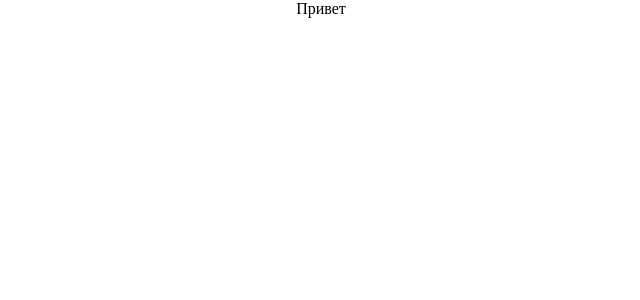
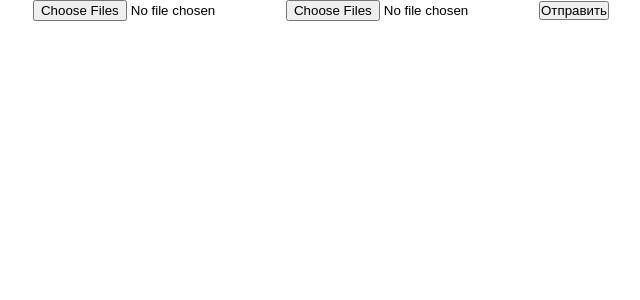
Before and after one commit to 4elovekov/gluing-Images, a React (Create React App) app: page / in a window 1280 px wide. Shown: the top 300 px of the page, without its empty margins (319-959 px from the left). Built offline with nearby package versions, Linux system fonts and the light colour scheme.

Commit message:
add: input, button components

```diff
--- a/src/App.js
+++ b/src/App.js
@@ -1,10 +1,47 @@
-import React from "react";
+import React, { useState } from 'react';
+import axios from 'axios';
 import "./styles/App.css";
+import MyButton from "./components/UI/MyButton/MyButton";
+import MyInput from "./components/UI/MyInput/MyInput";
 
 function App() {
+    const [selectedFiles, setSelectedFiles] = useState([]);
+
+    const handleFileChange = (event) => {
+        const files = event.target.files;
+        setSelectedFiles(files);
+    };
+
+    const handleUpload = async () => {
+        if (selectedFiles.length === 0) {
+            console.error('No files selected.');
+            return;
+        }
+
+        try {
+            const formData = new FormData();
+            for (let i = 0; i < selectedFiles.length; i++) {
+                formData.append('images', selectedFiles[i]);
+            }
+
+            const response = await axios.post('myapi', formData, {
+                headers: {
+                    'Content-Type': 'multipart/form-data'
+                }
+            });
+
+            console.log('Response:', response.data);
+        } catch (error) {
+            console.error('Error:', error);
+        }
+    };
 
     return (
-        <div className="App">Привет</div>
+        <div className="App">
+            <MyInput onChange={handleFileChange}/>
+            <input type="file" onChange={handleFileChange} multiple accept="image/jpeg, image/png"/>
+            <MyButton onClick={handleUpload} children={"Отправить"}/>
+        </div>
     )
 }
 
--- /dev/null
+++ b/src/components/UI/MyButton/MyButton.jsx
@@ -0,0 +1,12 @@
+import React from 'react';
+import cl from './MyButton.module.css';
+
+const MyButton = ({children, ...props}) => {
+    return (
+        <button {...props} className={cl.MyButton}>
+            {children}
+        </button>
+    );
+};
+
+export default MyButton;
--- /dev/null
+++ b/src/components/UI/MyButton/MyButton.module.css
@@ -0,0 +1,3 @@
+.MyButton {
+
+}
--- /dev/null
+++ b/src/components/UI/MyInput/MyInput.jsx
@@ -0,0 +1,18 @@
+import React from "react";
+import cl from "./MyInput.module.css";
+
+function MyInput(props) {
+
+    return (
+        <input
+            className={cl.MyInput}
+            type="file"
+            multiple
+            accept="image/jpeg, image/png"
+            placeholder="Выберите файлы формата JPG или PNG"
+            {...props}
+        />
+    )
+}
+
+export default MyInput;
--- /dev/null
+++ b/src/components/UI/MyInput/MyInput.module.css
@@ -0,0 +1,3 @@
+.MyInput {
+
+}
--- a/src/styles/App.css
+++ b/src/styles/App.css
@@ -10,6 +10,6 @@
     align-items: center;
 }
 
-.App {
-    max-width: 70%;
+h1, h2, h3, h4, h5 {
+    text-align: center;
 }
```
